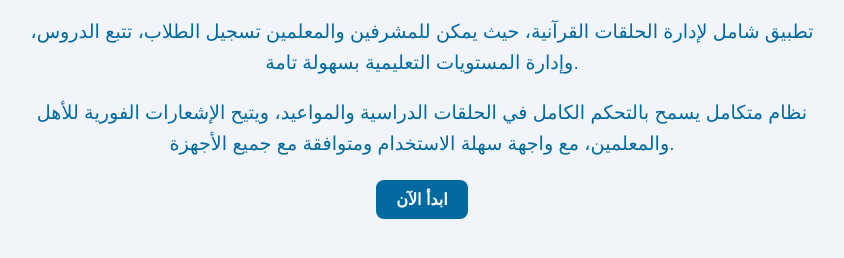
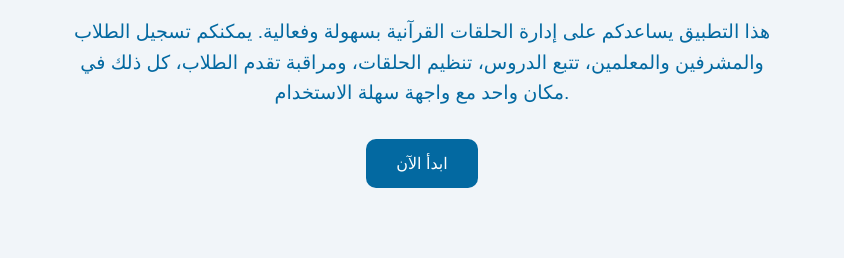
Before and after one commit to EmranALA/halqat-pwa, a plain HTML site: page index.html in a window 1280 px wide. Shown: the part 134-392 px from the top of the page, without its empty margins (218-1062 px from the left). Drawn offline with Linux system fonts and the light colour scheme.

Commit message:
Update index.html

```diff
--- a/index.html
+++ b/index.html
@@ -4,13 +4,20 @@
   <meta charset="UTF-8">
   <meta name="viewport" content="width=device-width, initial-scale=1.0">
   <title>إدارة الحلقات القرآنية</title>
-  <link rel="icon" href="https://www.gstatic.com/images/branding/product/1x/google_gemini_32dp.png">
+
+  <!-- Manifest -->
+  <link rel="manifest" href="manifest.json">
+
+  <!-- Theme color -->
+  <meta name="theme-color" content="#0369a1">
+
+  <!-- Styles -->
   <style>
     body {
-      font-family: Arial, sans-serif;
+      font-family: 'Arial', sans-serif;
+      text-align: center;
       background-color: #f1f5f9;
       color: #0369a1;
-      text-align: center;
       padding: 50px;
     }
     h1 {
@@ -19,28 +26,36 @@
     }
     p {
       font-size: 1.2em;
-      line-height: 1.6;
-      max-width: 800px;
-      margin: 0 auto 20px auto;
+      max-width: 700px;
+      margin: auto;
+      line-height: 1.6em;
     }
-    a.button {
+    .btn {
       display: inline-block;
-      padding: 10px 20px;
+      margin-top: 30px;
+      padding: 15px 30px;
       background-color: #0369a1;
-      color: white;
+      color: #fff;
       text-decoration: none;
-      border-radius: 8px;
-      font-weight: bold;
+      border-radius: 10px;
+      font-size: 1em;
+      transition: background-color 0.3s;
     }
-    a.button:hover {
-      background-color: #024d73;
+    .btn:hover {
+      background-color: #02497c;
     }
   </style>
 </head>
 <body>
+
   <h1>مرحبًا بكم في إدارة الحلقات القرآنية</h1>
-  <p>تطبيق شامل لإدارة الحلقات القرآنية، حيث يمكن للمشرفين والمعلمين تسجيل الطلاب، تتبع الدروس، وإدارة المستويات التعليمية بسهولة تامة.</p>
-  <p>نظام متكامل يسمح بالتحكم الكامل في الحلقات الدراسية والمواعيد، ويتيح الإشعارات الفورية للأهل والمعلمين، مع واجهة سهلة الاستخدام ومتوافقة مع جميع الأجهزة.</p>
-  <a class="button" href="https://emranala.github.io/halqat-pwa/">ابدأ الآن</a>
+
+  <p>
+    هذا التطبيق يساعدكم على إدارة الحلقات القرآنية بسهولة وفعالية.
+    يمكنكم تسجيل الطلاب والمشرفين والمعلمين، تتبع الدروس، تنظيم الحلقات، ومراقبة تقدم الطلاب، كل ذلك في مكان واحد مع واجهة سهلة الاستخدام.
+  </p>
+
+  <a href="https://emranala.github.io/halqat-pwa/" class="btn">ابدأ الآن</a>
+
 </body>
 </html>
```
